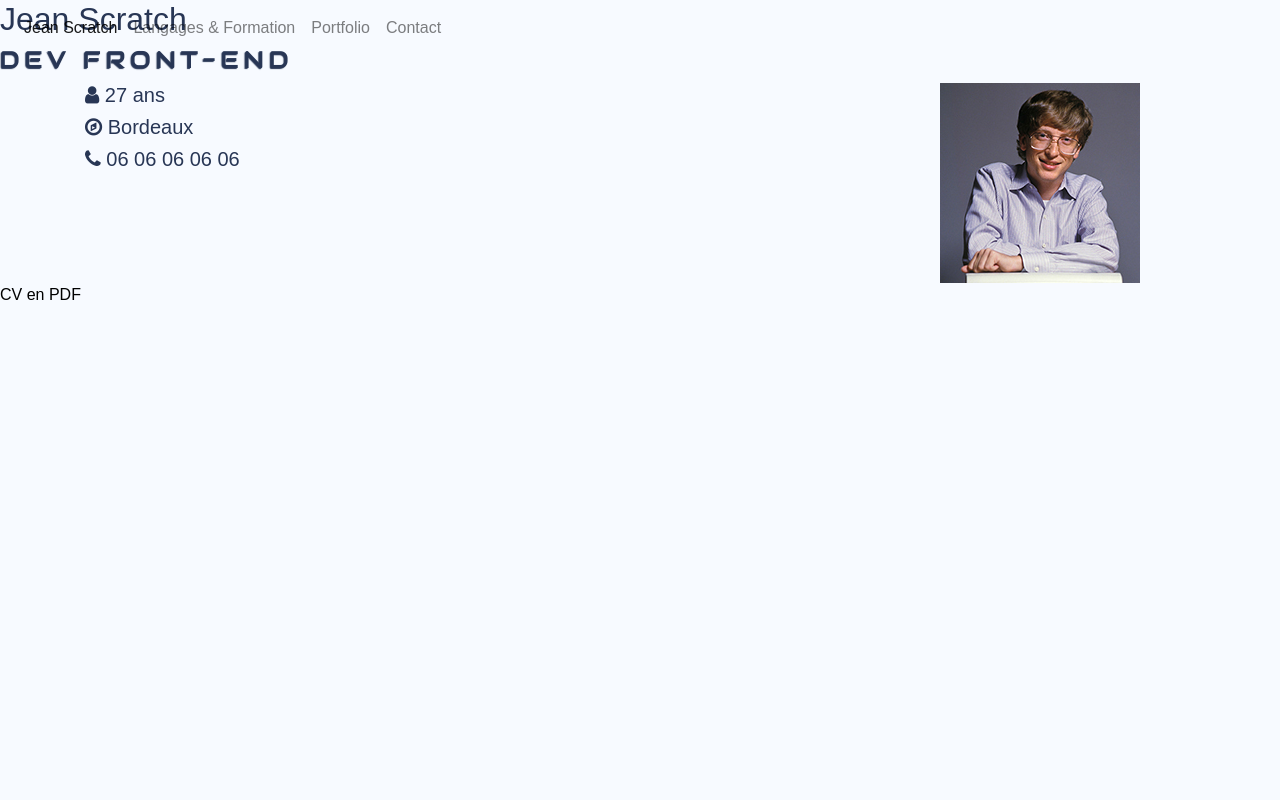
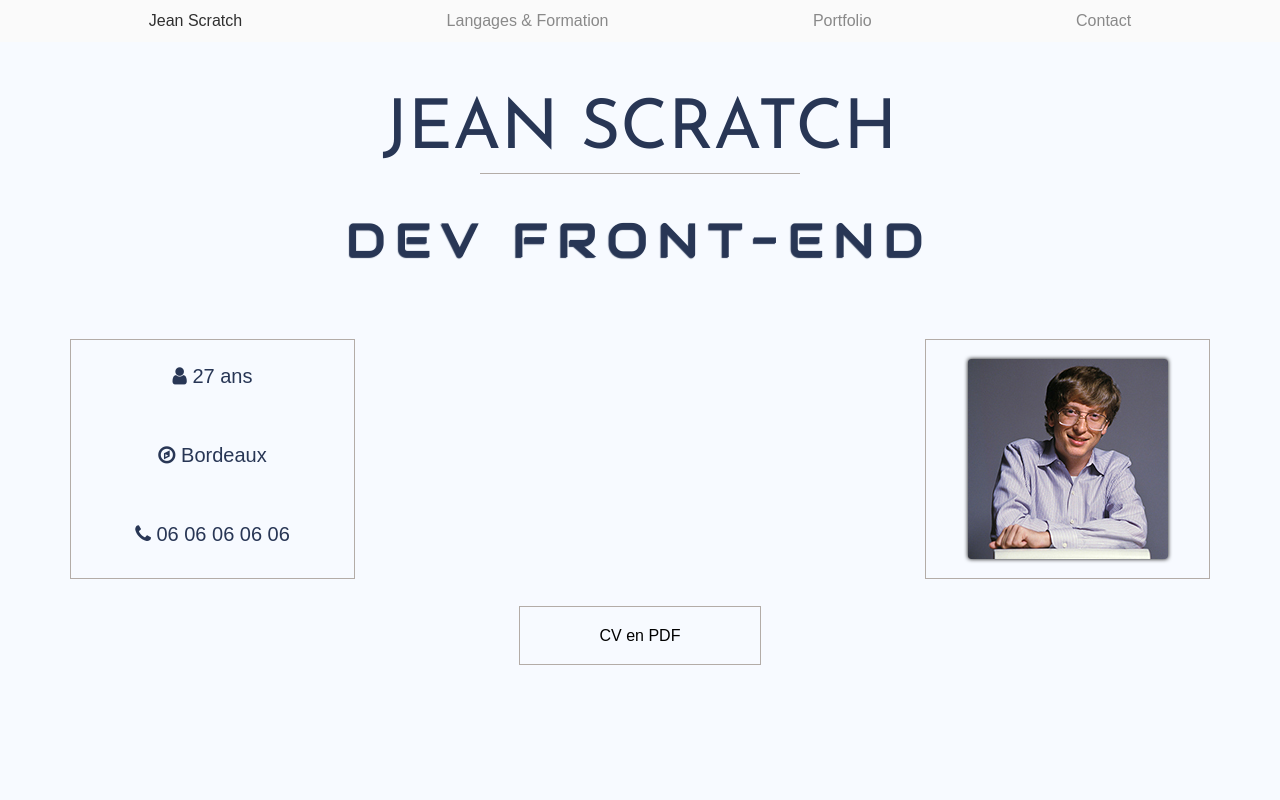
Before and after one commit to HenriBresteau/CurriVitae, a PHP site: page / in a window 1280 px wide. Run offline with PHP 8.4, Linux system fonts and the light colour scheme; some web fonts are replaced.

Commit message:
style header

```diff
--- a/style.css
+++ b/style.css
@@ -1,8 +1,5 @@
 @import url('https://fonts.googleapis.com/css2?family=Audiowide&family=Josefin+Sans&family=Rambla&display=swap');
 
-/*
-font-family: 'Josefin Sans', sans-serif;
- */
 
 html{
     scroll-behavior: smooth;
@@ -21,3 +18,81 @@ h2, h3 {
 li {
     list-style-type: none;
 }
+
+/* HEADER */
+
+.navbar {
+    background-color: #fAfAfA;
+    opacity: 0.9;
+    height: 42px;
+    transition: 0.7s;
+}
+.navbar-nav {
+    width: 80% !important;
+    margin: 0 auto;
+    justify-content: space-between;
+}
+header {
+    text-align: center;
+    height: 100vh;
+    background: url(./media/header.jpg) no-repeat 50% 50% cover;
+}
+h1 {
+    padding: 90px 0 10px 0;
+    font-family: serif;
+    font-family: 'Josefin Sans', sans-serif;
+    font-size: 4.3em;
+    text-transform: uppercase;
+}
+#line {
+    height: 1px;
+    background-color: #B3ACA7;
+    width: 25%;
+    margin: 0 auto;
+}
+h2 {
+    padding: 20px 0 50px 0;
+    font-size: 3em;
+    text-transform: uppercase;
+}
+.presentation {
+    height: 240px;
+    margin-top: 20px;
+}
+.infos{
+    border:solid 1px #B3ACA7;
+    display: flex;
+    flex-direction: column;
+    justify-content: space-around;
+}
+.photo {
+    border:solid 1px #B3ACA7;
+    position: relative;
+}
+.photo img {
+    position: absolute;
+    top:0;
+    bottom: 0;
+    left:0;
+    right: 0;
+    margin: auto;
+    height: auto;
+    max-width: 90%;
+    border-radius: 3px;
+    box-shadow: 0 0 4px  #010101;
+}
+
+header .button {
+    margin-top: 45px;
+}
+header .button a {
+    padding: 20px 80px;
+    border: 1px solid #B3ACA7;
+    width: 300px;
+}
+header .button:hover a {
+    background: #B3ACA7;
+    color: #E2D3DB;
+    transition: all 0.3s ease-in-out;
+    text-decoration: none;
+}
```
